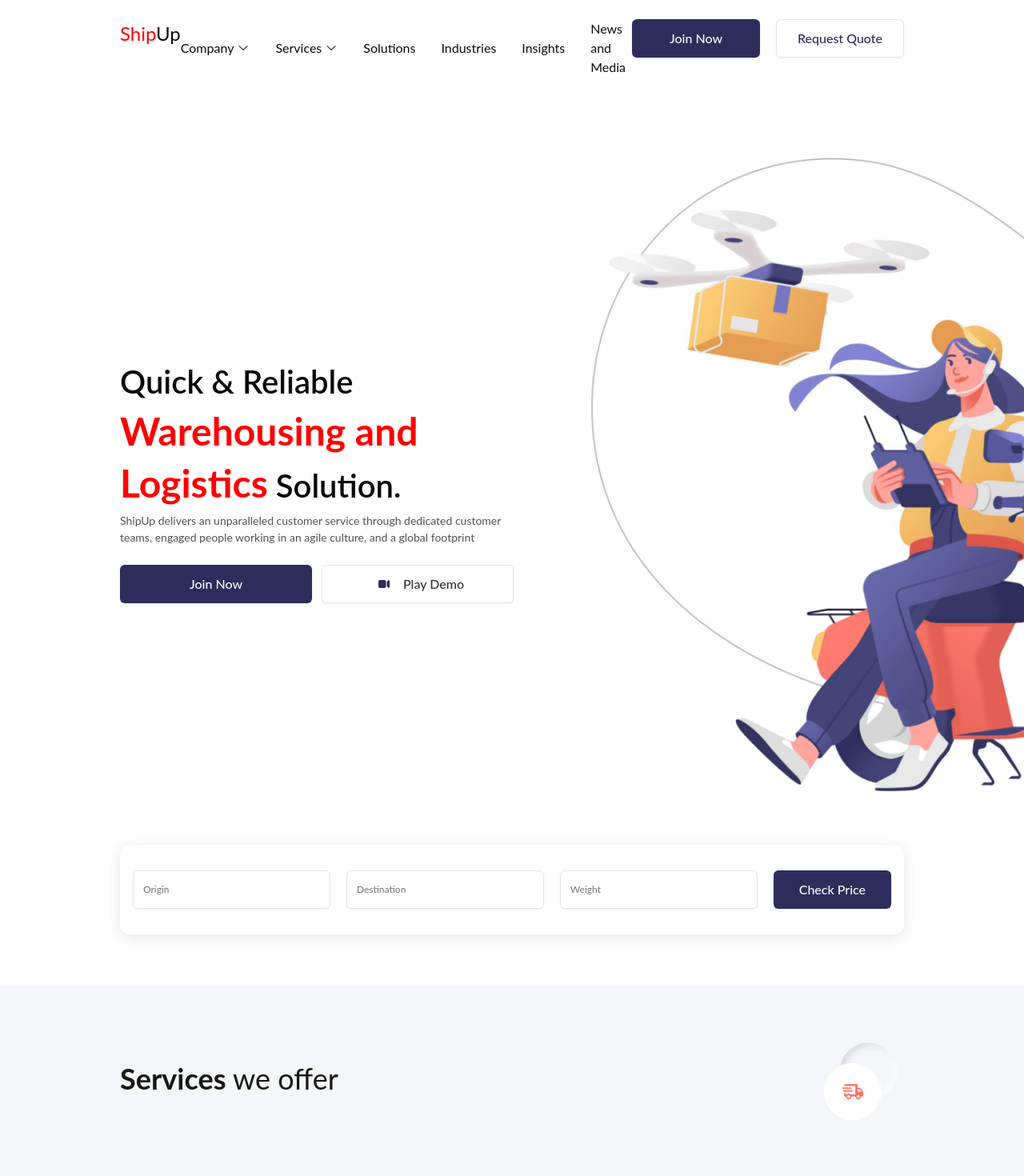
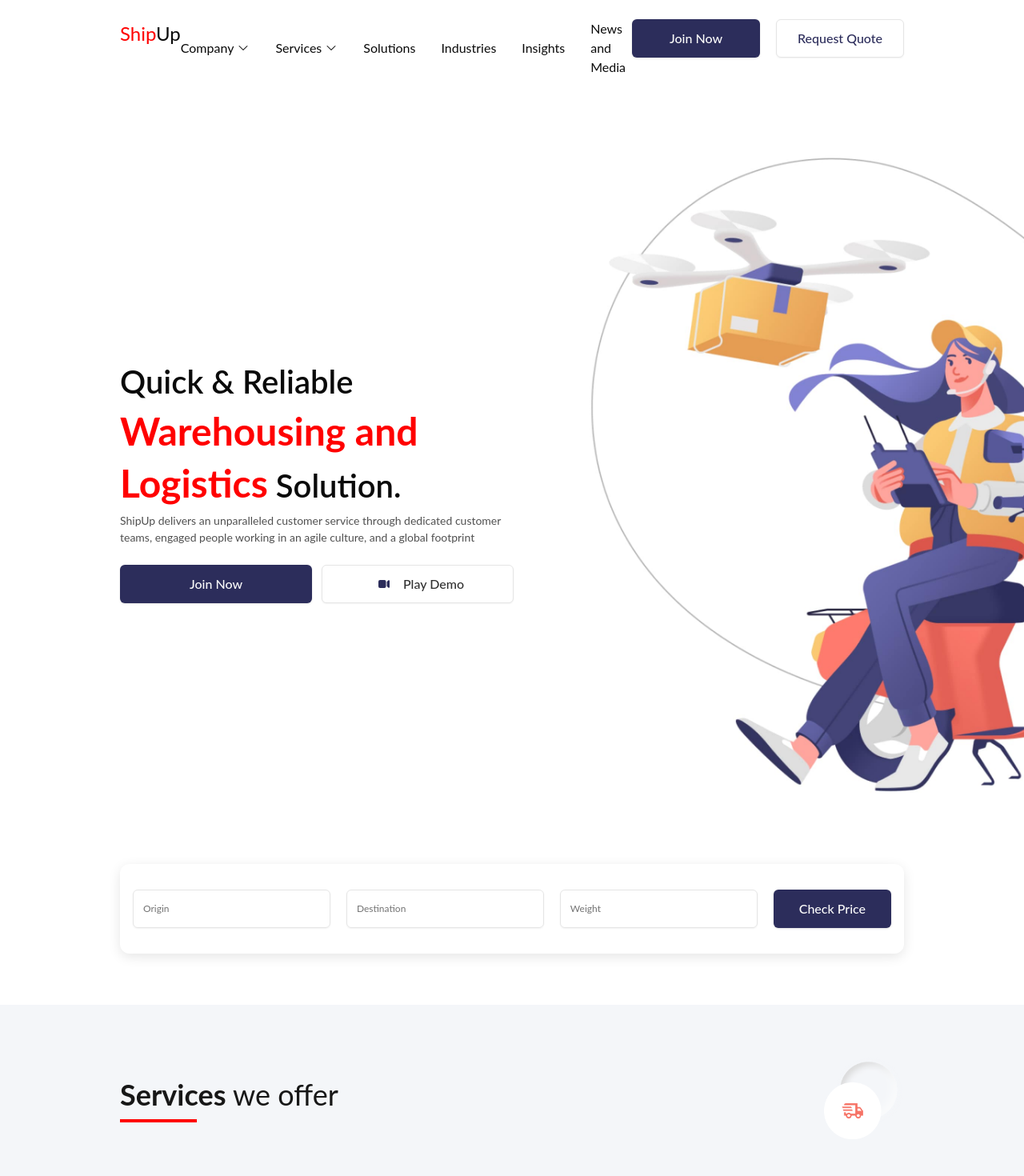
Before and after one commit to yutounun/react-tailwind-landing-page, a Next.js app: page / in a window 1280 px wide. Shown: the top 1470 px of the page at 80% size. Built offline with nearby package versions, Linux system fonts and the light colour scheme.

Commit message:
fix style for all h2

```diff
--- a/src/app/globals.css
+++ b/src/app/globals.css
@@ -180,4 +180,17 @@ button:hover {
   body {
     @apply bg-background text-foreground;
   }
+  h2 {
+    position: relative;
+    padding-bottom: 0.5rem;
+  }
+  h2::after {
+    content: "";
+    position: absolute;
+    bottom: 0;
+    left: 0;
+    width: 6rem;
+    height: 4px;
+    background-color: var(--secondary);
+  }
 }
--- a/src/components/sections/HeroSection.tsx
+++ b/src/components/sections/HeroSection.tsx
@@ -3,10 +3,11 @@ import { Button } from "@/components/ui/button";
 import Image from "next/image";
 import { Input } from "@/components/ui/input";
 import PrimaryButton from "@/components/small/PrimaryButton";
+import SecondaryButton from "../small/SecondaryButton";
 
 const HeroSection = () => {
   return (
-    <div className="flex flex-col justify-center gap-10 py-16 px-[30px] md:px-[150px]">
+    <div className="flex flex-col justify-center gap-10 md:gap-16 py-16 px-[30px] md:px-[150px]">
       <div className="flex gap-10 flex-col md:flex-row md:gap-20 md:items-center">
         <div className="flex flex-col gap-6 md:w-full">
           <div>
@@ -31,16 +32,12 @@ const HeroSection = () => {
           <div className="flex flex-col md:flex-row gap-3">
             <PrimaryButton>Join Now</PrimaryButton>
 
-            <Button
-              size="lg"
-              variant="outline"
-              className="w-full flex items-center gap-2 justify-center text-neutral-800 px-4 py-2 h-12 md:w-60"
-            >
+            <SecondaryButton>
               <div className="rounded-full p-2">
                 <VideoCameraIcon className="size-6 text-primary" />
               </div>
               Play Demo
-            </Button>
+            </SecondaryButton>
           </div>
         </div>
 
--- /dev/null
+++ b/src/components/small/SecondaryButton.tsx
@@ -0,0 +1,15 @@
+import { Button } from "../ui/button";
+
+const SecondaryButton = ({ children }: { children: React.ReactNode }) => {
+  return (
+    <Button
+      size="lg"
+      variant="outline"
+      className="w-full flex items-center gap-2 justify-center text-neutral-800 px-4 py-2 h-12 md:w-60"
+    >
+      {children}
+    </Button>
+  );
+};
+
+export default SecondaryButton;
```
